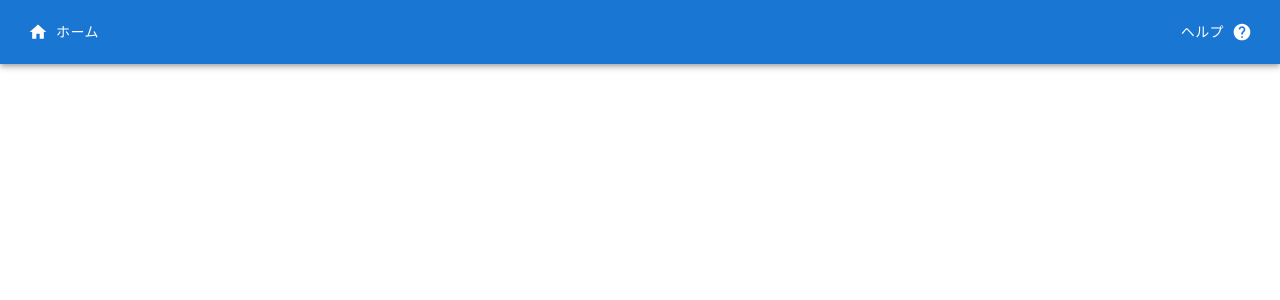
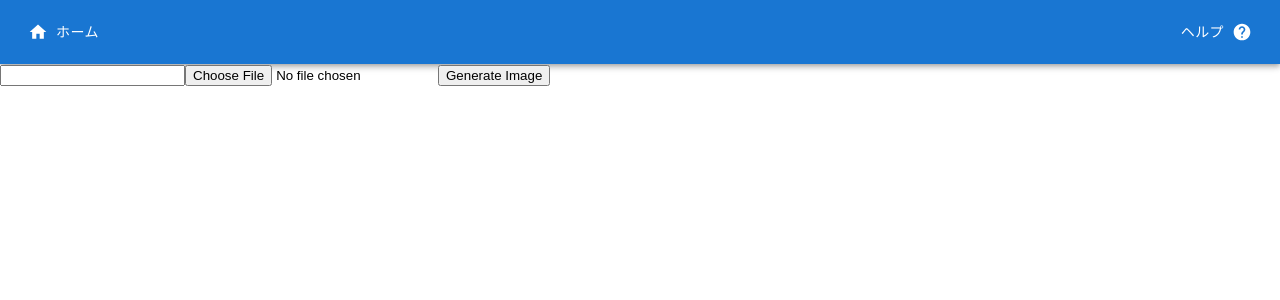
Before and after one commit to nissy-code/2023-07_Hackathon, a React (Create React App) app in the folder virtual_namecard/: page /test in a window 1280 px wide. Before the commit this address had no page. Shown: the top 300 px of the page. Built offline with nearby package versions, Linux system fonts and the light colour scheme.

Commit message:
[add] 背景と文字の描画テストファイルを追加.

```diff
--- a/virtual_namecard/src/App.js
+++ b/virtual_namecard/src/App.js
@@ -7,12 +7,11 @@ import NewStep2 from './pages/NewStep2';
 import NewStep3 from './pages/NewStep3';
 import NewResult from './pages/NewResult';
 import NewHome from './pages/NewHome'; // NewHomeコンポーネントのインポートを追加
+import Header from './pages/Header'; // headerの追加
+import Image from './pages/imageUploader';
+import Hoge from './pages/hoge';
 
-import Header from './pages/Header'; // headerの追加
-
-import Image from './pages/imageUploader';
-
-import Hoge from './pages/hoge';
+import Test from './pages/test';
 
 // import './App.css'; // cssファイルの追加
 
@@ -30,6 +29,8 @@ const App = () => {
           <Route path="/newresult" element={<NewResult/>} />
           <Route path="/hoge" element={<Hoge/>} />
           <Route path="/image" element={<Image/>} />
+          <Route path="/test" element={<Test/>} />
+
         </Routes>
       </div>
     </Router>
--- a/virtual_namecard/src/pages/NewHome.jsx
+++ b/virtual_namecard/src/pages/NewHome.jsx
@@ -40,6 +40,7 @@ const NewHome = () => {
         </Button>
       </Link>
       {/* デモ用入力ボタン */}
+      <Link to="/test" style={{ textDecoration: 'none' }}></Link>
       <Button variant="outlined" color="secondary" size="large" onClick={handleDemoClick} style={{ marginTop: '1rem' }}>
         デモ用入力(通常時は使用できません...)
       </Button>
--- /dev/null
+++ b/virtual_namecard/src/pages/test.jsx
@@ -0,0 +1,65 @@
+import React, { useState } from 'react';
+
+function ImageGenerator() {
+  const [text, setText] = useState('');
+  const [image, setImage] = useState('');
+
+  const handleTextChange = (event) => {
+    setText(event.target.value);
+  };
+
+  const handleImageChange = (event) => {
+    const file = event.target.files[0];
+    const reader = new FileReader();
+
+    reader.onload = (event) => {
+      setImage(event.target.result);
+    };
+
+    reader.readAsDataURL(file);
+  };
+
+  const generateImage = () => {
+      // 1. 画像の生成用のキャンバス要素を作成
+    const canvas = document.createElement('canvas');
+    //test
+
+    const text = "hogehoge";
+    const context = canvas.getContext('2d');
+
+    // 2. キャンバスのサイズを設定（例: 500px × 500px）
+    const canvasWidth = 500;
+    const canvasHeight = 500;
+    canvas.width = canvasWidth;
+    canvas.height = canvasHeight;
+
+    // 3. 画像を描画
+    const imageElement = new Image();
+    imageElement.src = image;
+    context.drawImage(imageElement, 0, 0, canvasWidth, canvasHeight);
+
+    // 4. テキストを描画
+    const textX = canvasWidth / 2; // テキストのX座標（中央に配置）
+    const textY = canvasHeight / 2; // テキストのY座標（中央に配置）
+    context.textAlign = 'center';
+    context.textBaseline = 'middle';
+    context.font = '40px Arial';
+    context.fillStyle = 'red';
+    context.fillText(text, textX, textY);
+
+    // 5. 生成された画像を表示するか、ダウンロードさせるなどの方法で出力
+    const generatedImage = canvas.toDataURL(); // 生成された画像のデータURLを取得
+    setImage(generatedImage); // 生成された画像を state 変数にセット
+
+};
+  return (
+    <div>
+      <input type="text" value={text} onChange={handleTextChange} />
+      <input type="file" accept="image/*" onChange={handleImageChange} />
+      <button onClick={generateImage}>Generate Image</button>
+      {image && <img src={image} alt="Generated" />}
+    </div>
+  );
+}
+
+export default ImageGenerator;
```
